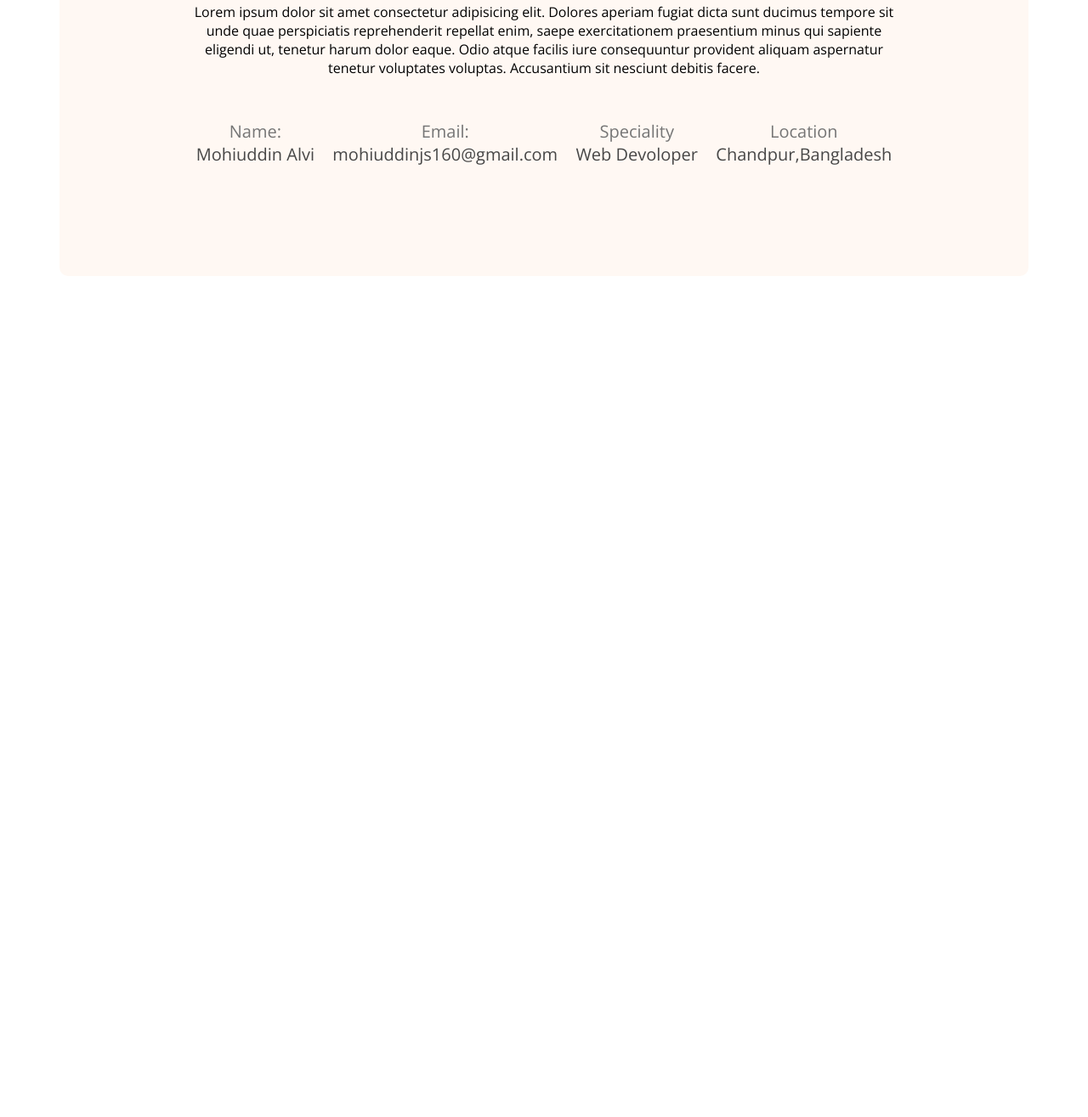
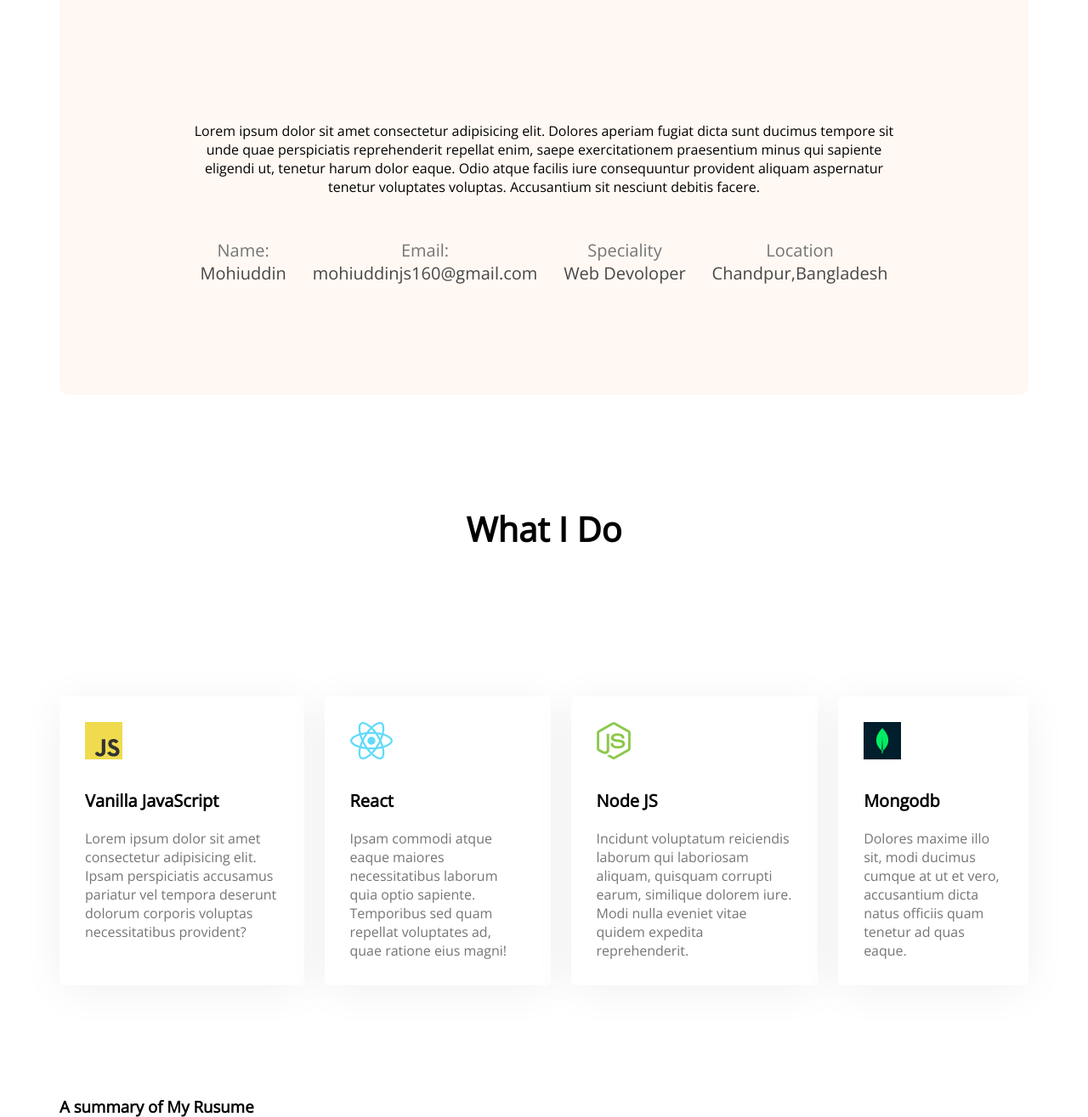
Before and after one commit to alvi-v32/devoloper-protfolio, a plain HTML site: page index.html in a window 1280 px wide. Shown: the part 1179-2494 px from the top of the page at 85% size. Before the commit the page ends 1504 px from the top, so only its background shows below. Drawn offline with nearby package versions, Linux system fonts and the light colour scheme.

Commit message:
added content

```diff
--- a/index.html
+++ b/index.html
@@ -5,6 +5,7 @@
     <meta name="viewport" content="width=device-width, initial-scale=1.0">
     <title>Devoloper portfolio</title>
     <!-- <link rel="stylesheet" href="styles/fortfolio.css"> -->
+    <link rel="stylesheet" href="styles/fortfolio.css">
     <link rel="stylesheet" href="styles/fortfolio.css">
     <link rel="preconnect" href="https://fonts.googleapis.com">
 <link rel="preconnect" href="https://fonts.gstatic.com" crossorigin>
@@ -40,7 +41,7 @@
             <div class="about-info-container">
                 <div class="about-info">
                     <p class="info-title">Name:</p>
-                    <p class="info-description">Mohiuddin Alvi</p>
+                    <p class="info-description">Mohiuddin</p>
                 </div>
                 <div class="about-info">
                     <p class="info-title">Email:</p>
@@ -56,7 +57,38 @@
                 </div>
             </div>
         </section>
+        <!-- What i do Section -->
+        <section class="what-i-do">
+            <h3 class="section-title">What I Do</h3>
+            <!-- .skills-container>.skill*4>img+p.skill-title+p.skill-description>lorem20 -->
+            <div class="skills-container">
+                <div class="skill">
+                    <img src="images/icons/js.png" alt="">
+                    <p class="skill-title">Vanilla JavaScript</p>
+                    <p class="skill-description">Lorem ipsum dolor sit amet consectetur adipisicing elit. Ipsam perspiciatis accusamus pariatur vel tempora deserunt dolorum corporis voluptas necessitatibus provident?</p>
+                </div>
+                <div class="skill">
+                    <img src="images/icons/react.png" alt="">
+                    <p class="skill-title">React</p>
+                    <p class="skill-description">Ipsam commodi atque eaque maiores necessitatibus laborum quia optio sapiente. Temporibus sed quam repellat voluptates ad, quae ratione eius magni!</p>
+                </div>
+                <div class="skill">
+                    <img src="images/icons/nodejs.png" alt="">
+                    <p class="skill-title">Node JS</p>
+                    <p class="skill-description">Incidunt voluptatum reiciendis laborum qui laboriosam aliquam, quisquam corrupti earum, similique dolorem iure. Modi nulla eveniet vitae quidem expedita reprehenderit.</p>
+                </div>
+                <div class="skill">
+                    <img src="images/icons/mongo.png" alt="">
+                    <p class="skill-title">Mongodb</p>
+                    <p class="skill-description">Dolores maxime illo sit, modi ducimus cumque at ut et vero, accusantium dicta natus officiis quam tenetur ad quas eaque.</p>
+                </div>
+            </div>
 
+        </section>
+        <!-- resume section -->
+        <section class="resume">
+            <h3>A summary of My Rusume</h3>
+        </section>
     </main>
     <footer>
 
--- a/styles/fortfolio.css
+++ b/styles/fortfolio.css
@@ -71,6 +71,9 @@
     max-width: 1140px;
     margin: 0 auto;
 }
+section{
+    margin-top: 130px;
+}
 
 /* Abouta Saction styles */
 
@@ -82,10 +85,10 @@
     text-align: center;
 }
 .section-title{
-
-    margin-bottom: 30px;
+    text-align: center;
+    margin-bottom: 50px;
     font-size: 40px;
-    margin-bottom: 30px;
+    margin-bottom: 170px;
 
 }
 .section-discriotion{
@@ -107,3 +110,25 @@
     font-size: 20px;
     color:#474747;
 }
+/* what i do */
+.skill{
+    background: #FFFFFF;
+    box-shadow: 0px 6px 50px rgba(0, 0, 0, 0.06);
+    border-radius: 5px;
+    padding: 30px;
+}
+.skills-container{
+    display: flex;
+    gap: 24px;
+}
+.skill-title{
+    font-weight: 700;
+    font-size: 20px;
+    margin-top: 30px;
+    margin-bottom: 20px;
+}
+.skill-description{
+    color: #757575;
+}
+
+/* Resume styles */
```
